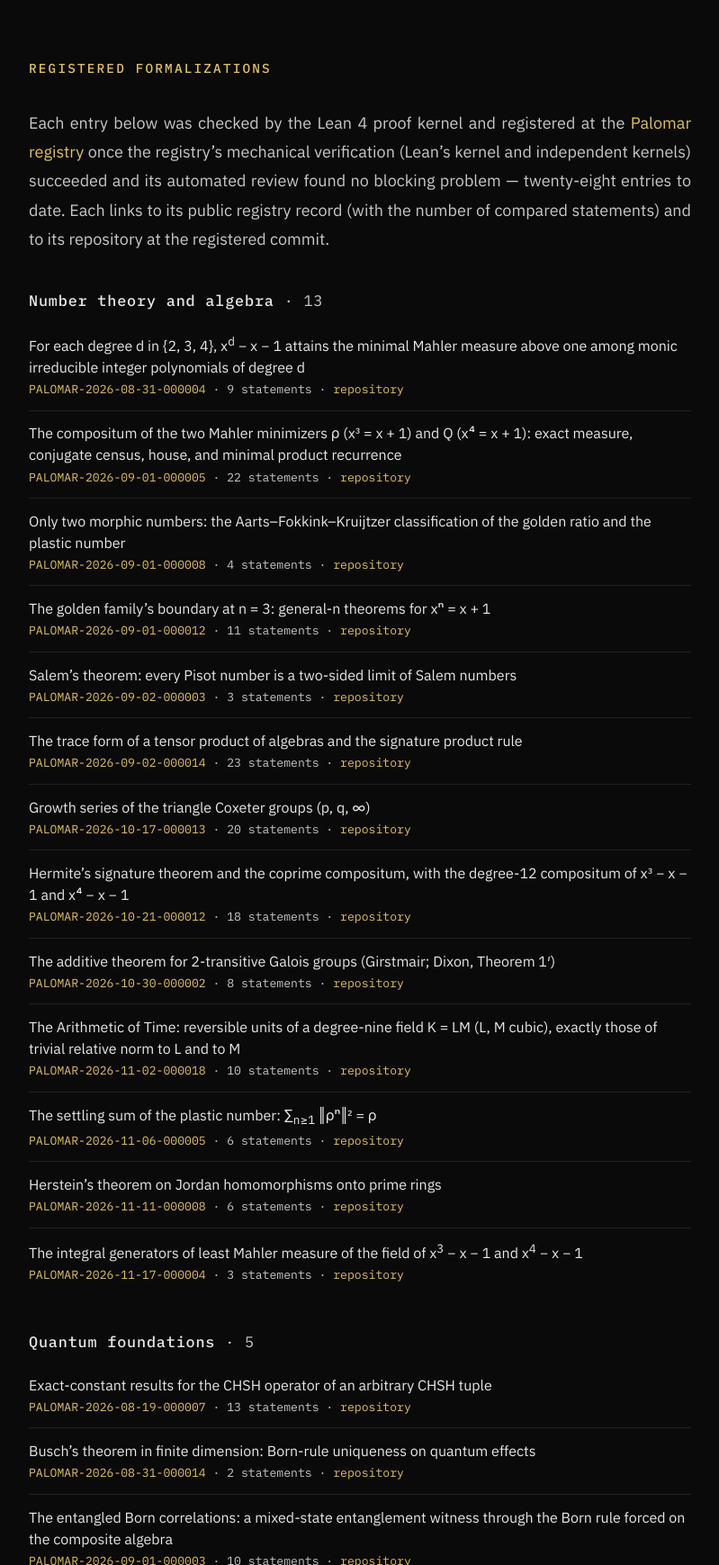
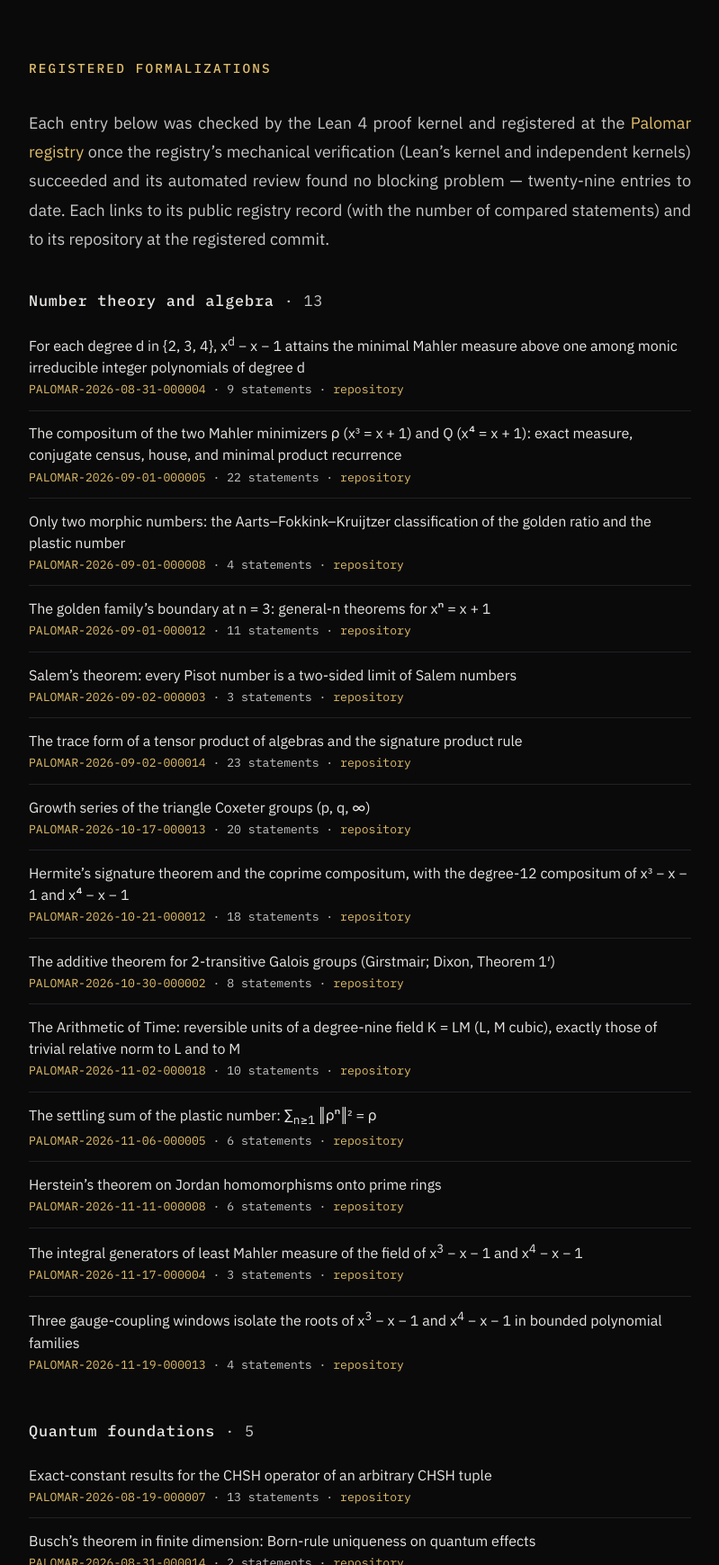
Before and after one commit to stalex444/baryonix.com, a plain HTML site: page index.html in a window 1280 px wide. Shown: the part 2060-3799 px from the top of the page at 90% size, without its empty margins (240-1039 px from the left). Drawn offline with Linux system fonts and the light colour scheme.

Commit message:
Registered formalizations: add PALOMAR-2026-11-19-000013 (three gauge-coupling windows isolate the roots of x^3 - x - 1 and x^4 - x - 1 in bounded polynomial families); twenty-nine entries

```diff
--- a/index.html
+++ b/index.html
@@ -694,14 +694,14 @@
                 </div>
                 <div class="research-area">
                     <h3>Machine-Verified Mathematics</h3>
-                    <p>Every theorem checked by the Lean 4 proof kernel, then registered at the <a href="https://palomar-registry.org" target="_blank" rel="noopener">Palomar registry</a> after the registry&#8217;s mechanical verification (Lean&#8217;s kernel and independent kernels) succeeded and its automated review found no blocking problem &#8212; twenty-eight entries to date, from the arithmetic of the Pisot boundary to the Lie-algebra generation and stabilizer theorems behind the gravity derivation, the least physical dimension of an inflation-symmetric model set, and the classification of the conformal Killing fields of flat space in dimension three and higher (November 2026). <a href="#formalizations">The registered entries, with registry IDs and pinned commits &#8594;</a></p>
+                    <p>Every theorem checked by the Lean 4 proof kernel, then registered at the <a href="https://palomar-registry.org" target="_blank" rel="noopener">Palomar registry</a> after the registry&#8217;s mechanical verification (Lean&#8217;s kernel and independent kernels) succeeded and its automated review found no blocking problem &#8212; twenty-nine entries to date, from the arithmetic of the Pisot boundary to the Lie-algebra generation and stabilizer theorems behind the gravity derivation, the least physical dimension of an inflation-symmetric model set, and the classification of the conformal Killing fields of flat space in dimension three and higher (November 2026). <a href="#formalizations">The registered entries, with registry IDs and pinned commits &#8594;</a></p>
                 </div>
             </div>
         </section>
 
         <section id="formalizations">
             <div class="section-label">Registered Formalizations</div>
-            <p>Each entry below was checked by the Lean 4 proof kernel and registered at the <a href="https://palomar-registry.org" target="_blank" rel="noopener">Palomar registry</a> once the registry&#8217;s mechanical verification (Lean&#8217;s kernel and independent kernels) succeeded and its automated review found no blocking problem &#8212; twenty-eight entries to date. Each links to its public registry record (with the number of compared statements) and to its repository at the registered commit.</p>
+            <p>Each entry below was checked by the Lean 4 proof kernel and registered at the <a href="https://palomar-registry.org" target="_blank" rel="noopener">Palomar registry</a> once the registry&#8217;s mechanical verification (Lean&#8217;s kernel and independent kernels) succeeded and its automated review found no blocking problem &#8212; twenty-nine entries to date. Each links to its public registry record (with the number of compared statements) and to its repository at the registered commit.</p>
 
             <div class="entry-group">
                 <h3>Number theory and algebra <span class="entry-count">&#183; 13</span></h3>
@@ -756,6 +756,10 @@
                 <div class="entry">
                     <p class="entry-title">The integral generators of least Mahler measure of the field of x<sup>3</sup> &#8722; x &#8722; 1 and x<sup>4</sup> &#8722; x &#8722; 1</p>
                     <p class="entry-meta"><a href="https://palomar-registry.org/entry.html?id=PALOMAR-2026-11-17-000004" target="_blank" rel="noopener">PALOMAR-2026-11-17-000004</a> &#183; 3 statements &#183; <a href="https://github.com/stalex444/pdt-integral-generator-heights/tree/c00797c899a74f6ecaaa1305112dd51bf1df0e40" target="_blank" rel="noopener">repository</a></p>
+                </div>
+                <div class="entry">
+                    <p class="entry-title">Three gauge-coupling windows isolate the roots of x<sup>3</sup> &#8722; x &#8722; 1 and x<sup>4</sup> &#8722; x &#8722; 1 in bounded polynomial families</p>
+                    <p class="entry-meta"><a href="https://palomar-registry.org/entry.html?id=PALOMAR-2026-11-19-000013" target="_blank" rel="noopener">PALOMAR-2026-11-19-000013</a> &#183; 4 statements &#183; <a href="https://github.com/stalex444/pdt-arithmetic-classification/tree/96ec711a1dc10a81ede064976f1fd19a9a94690f" target="_blank" rel="noopener">repository</a></p>
                 </div>
             </div>
 
```
